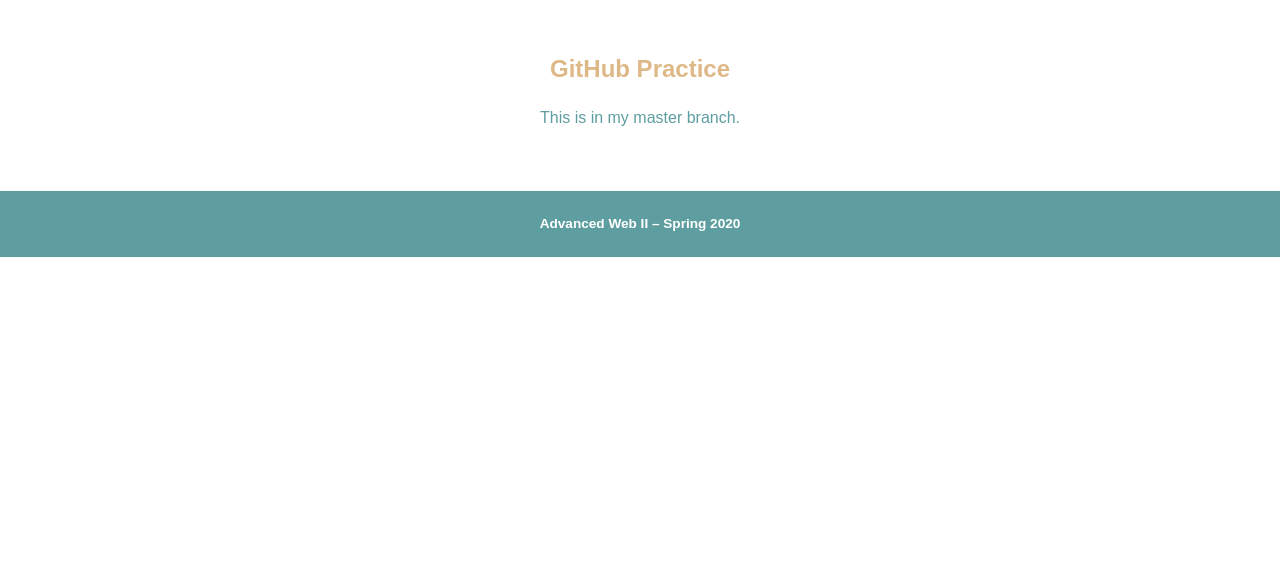
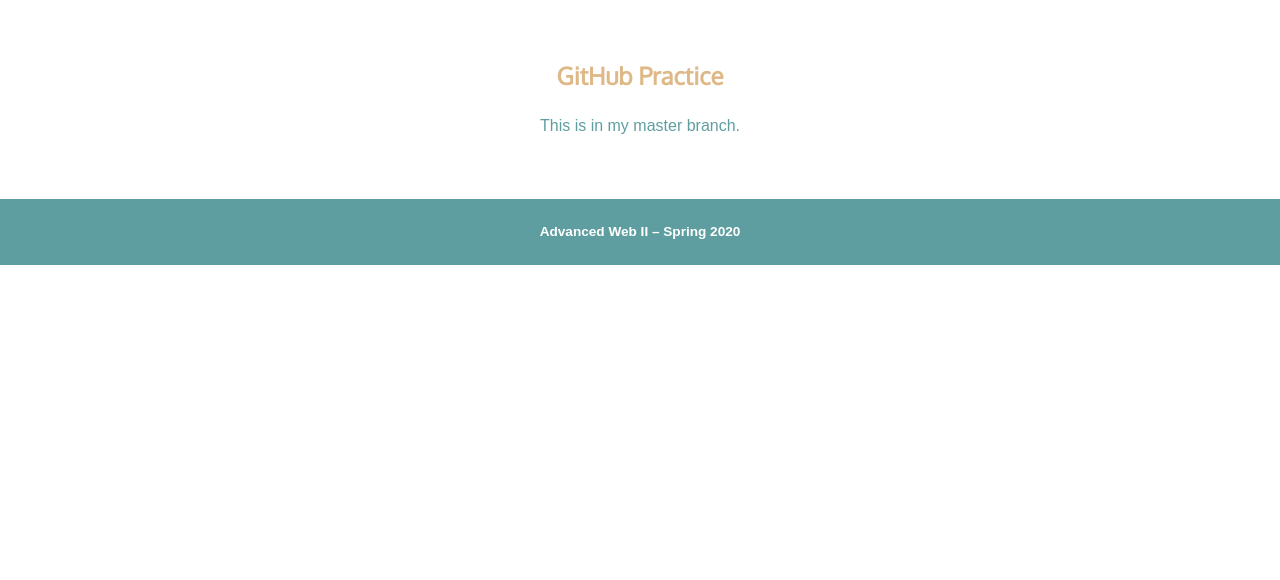
Before and after one commit to leannalrl/m1-hw1-lash-leanna, a plain HTML site: page index.html in a window 1280 px wide. Shown: the part 220-800 px from the top of the page. Drawn offline with Linux system fonts and the light colour scheme.

Commit message:
Added font link to html.

```diff
--- a/index.html
+++ b/index.html
@@ -5,9 +5,11 @@
 
 		<meta charset="utf-8">
 
-		<title></title>
+		<title>Module 1 – Homework 1</title>
 
 		<link type="text/css" rel="stylesheet" href="styles.css"/>
+
+    <link href="https://fonts.googleapis.com/css2?family=Oxygen&display=swap" rel="stylesheet">
 
 		<meta name="viewport" content="width=device-width, initial-scale=1">
 
```
